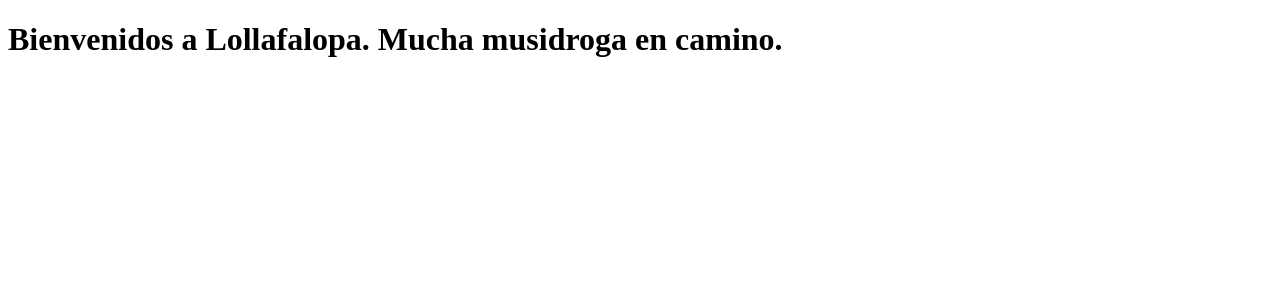
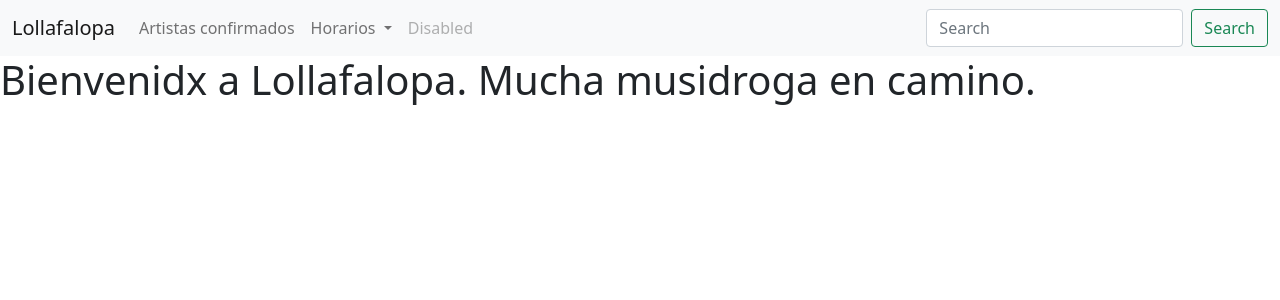
Before and after one commit to undxcim/Lollafalopa, a Flask app: page / in a window 1280 px wide. Shown: the top 300 px of the page. Run offline with Flask 2, Linux system fonts and the light colour scheme; some libraries are stand-ins or nearby versions.

Commit message:
Actualizada NavBar

```diff
--- a/templates/index.html
+++ b/templates/index.html
@@ -1,10 +1,5 @@
-<!DOCTYPE html>
-<html lang="en">
-<head>
-    <meta charset="UTF-8">
-    <title>Lollafalopa</title>
-</head>
-<body>
-<h1>Bienvenidos a Lollafalopa. Mucha musidroga en camino.</h1>
-</body>
-</html>
+{% extends './layout.html' %}
+
+{% block body %}
+<h1>Bienvenidx a Lollafalopa. Mucha musidroga en camino.</h1>
+{% endblock %}
--- /dev/null
+++ b/templates/layout.html
@@ -0,0 +1,48 @@
+<!DOCTYPE html>
+<html lang="en">
+<head>
+    <nav class="navbar navbar-expand-lg navbar-light bg-light">
+  <div class="container-fluid">
+    <a class="navbar-brand" href="/">Lollafalopa</a>
+    <button class="navbar-toggler" type="button" data-bs-toggle="collapse" data-bs-target="#navbarSupportedContent" aria-controls="navbarSupportedContent" aria-expanded="false" aria-label="Toggle navigation">
+      <span class="navbar-toggler-icon"></span>
+    </button>
+    <div class="collapse navbar-collapse" id="navbarSupportedContent">
+      <ul class="navbar-nav me-auto mb-2 mb-lg-0">
+        <li class="nav-item">
+          <a class="nav-link" href="artistas">Artistas confirmados</a>
+        </li>
+        <li class="nav-item dropdown">
+          <a class="nav-link dropdown-toggle" href="#" id="navbarDropdown" role="button" data-bs-toggle="dropdown" aria-expanded="false">
+            Horarios
+          </a>
+          <ul class="dropdown-menu" aria-labelledby="navbarDropdown">
+            <li><a class="dropdown-item" href="#">DÍA 1</a></li>
+            <li><a class="dropdown-item" href="#">DÍA 2</a></li>
+            <li><hr class="dropdown-divider"></li>
+            <li><a class="dropdown-item" href="#">Something else here</a></li>
+          </ul>
+        </li>
+        <li class="nav-item">
+          <a class="nav-link disabled">Disabled</a>
+        </li>
+      </ul>
+      <form class="d-flex">
+        <input class="form-control me-2" type="search" placeholder="Search" aria-label="Search">
+        <button class="btn btn-outline-success" type="submit">Search</button>
+      </form>
+    </div>
+  </div>
+</nav>
+    <meta charset="UTF-8">
+    <title></title>
+    <link href="https://cdn.jsdelivr.net/npm/bootstrap@5.1.3/dist/css/bootstrap.min.css" rel="stylesheet" integrity="sha384-1BmE4kWBq78iYhFldvKuhfTAU6auU8tT94WrHftjDbrCEXSU1oBoqyl2QvZ6jIW3" crossorigin="anonymous">
+</head>
+<body>
+{% block body %}
+
+{% endblock %}
+<script src="https://cdn.jsdelivr.net/npm/@popperjs/core@2.10.2/dist/umd/popper.min.js" integrity="sha384-7+zCNj/IqJ95wo16oMtfsKbZ9ccEh31eOz1HGyDuCQ6wgnyJNSYdrPa03rtR1zdB" crossorigin="anonymous"></script>
+<script src="https://cdn.jsdelivr.net/npm/bootstrap@5.1.3/dist/js/bootstrap.min.js" integrity="sha384-QJHtvGhmr9XOIpI6YVutG+2QOK9T+ZnN4kzFN1RtK3zEFEIsxhlmWl5/YESvpZ13" crossorigin="anonymous"></script>
+</body>
+</html>
```
Also changed, not shown: templates/artistas.html (+4 -9 lines).
